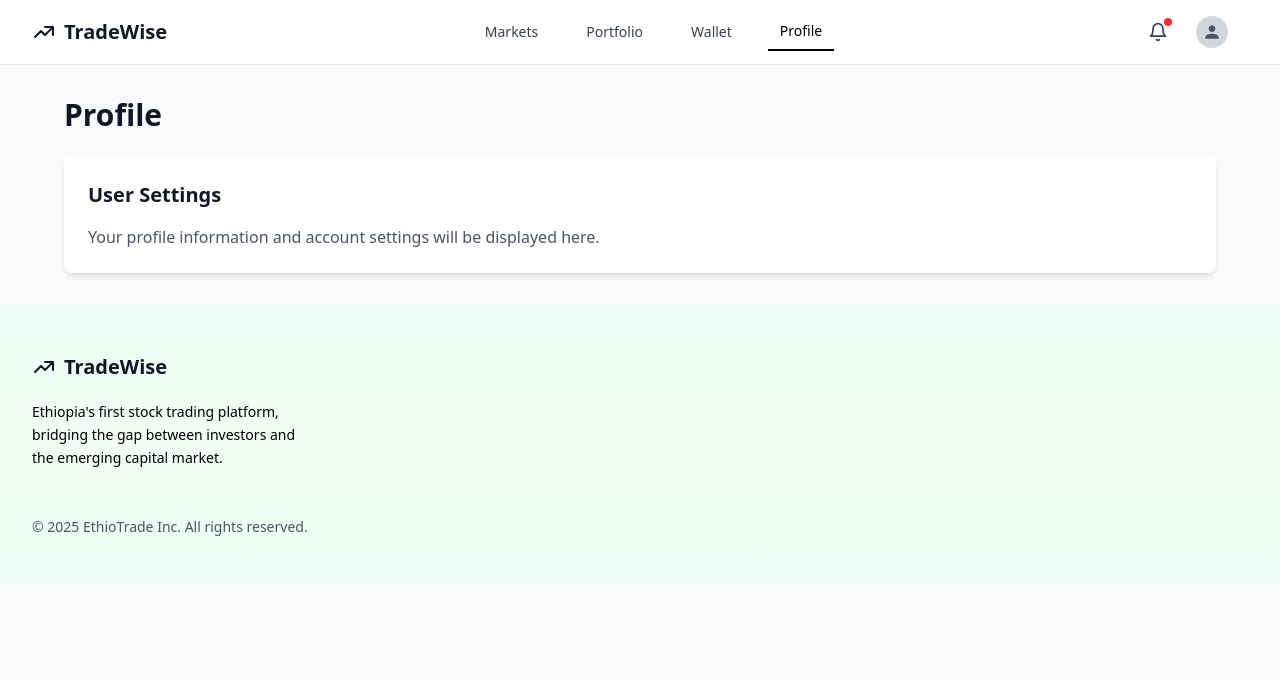
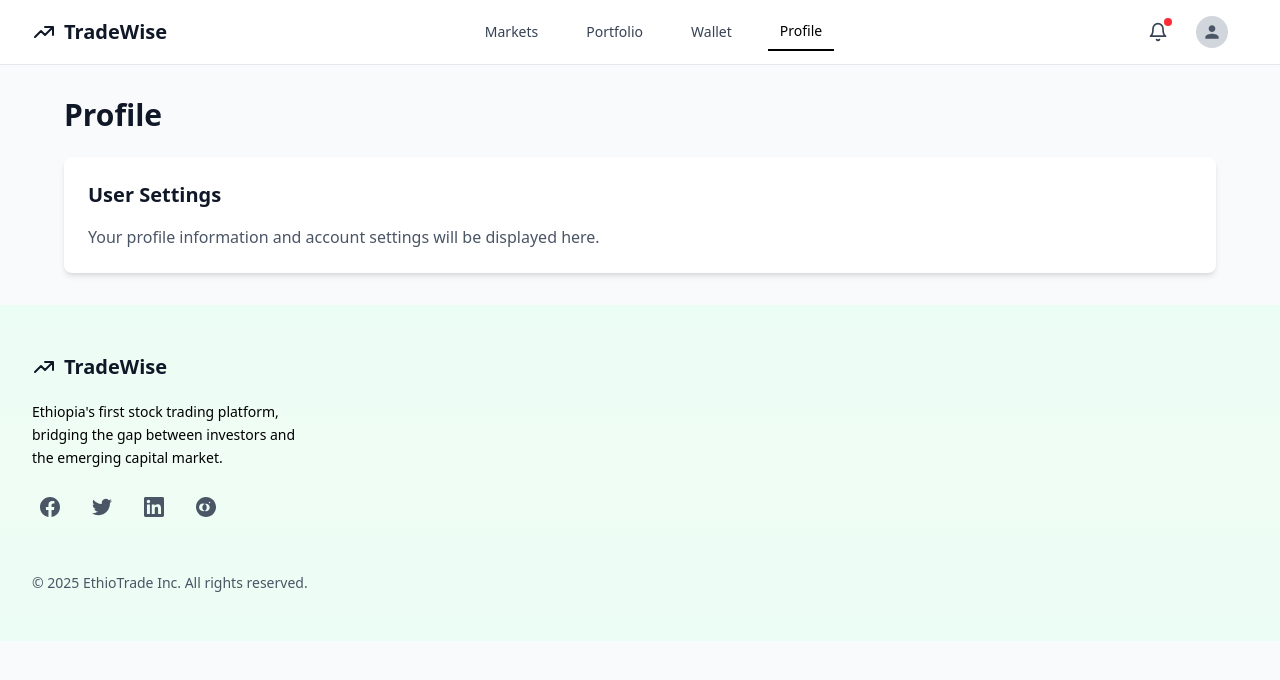
Before and after one commit to Awel7799/Ethio-stock-trading, a React (Vite) app in the folder client/: page /profile in a window 1280 px wide. Shown: the top 680 px of the page. Built offline with nearby package versions, Linux system fonts and the light colour scheme; the HTML template or start-up script is replaced by a standard one.

Commit message:
add social media icons and integration

```diff
--- a/client/src/components/layout/Footer.jsx
+++ b/client/src/components/layout/Footer.jsx
@@ -1,5 +1,27 @@
 const Footer = () => {
-  const currentYear = new Date().getFullYear()
+  const currentYear = new Date().getFullYear();
+  const socialIcons = {
+    facebook: (
+      <svg className="w-5 h-5" fill="currentColor" viewBox="0 0 24 24">
+        <path d="M24 12.073c0-6.627-5.373-12-12-12s-12 5.373-12 12c0 5.99 4.388 10.954 10.125 11.854v-8.385H7.078v-3.47h3.047V9.43c0-3.007 1.792-4.669 4.533-4.669 1.312 0 2.686.235 2.686.235v2.953H15.83c-1.491 0-1.956.925-1.956 1.874v2.25h3.328l-.532 3.47h-2.796v8.385C19.612 23.027 24 18.062 24 12.073z" />
+      </svg>
+    ),
+    twitter: (
+      <svg className="w-5 h-5" fill="currentColor" viewBox="0 0 24 24">
+        <path d="M23.953 4.57a10 10 0 01-2.825.775 4.958 4.958 0 002.163-2.723c-.951.555-2.005.959-3.127 1.184a4.92 4.92 0 00-8.384 4.482C7.69 8.095 4.067 6.13 1.64 3.162a4.822 4.822 0 00-.666 2.475c0 1.71.87 3.213 2.188 4.096a4.904 4.904 0 01-2.228-.616v.06a4.923 4.923 0 003.946 4.827 4.996 4.996 0 01-2.212.085 4.936 4.936 0 004.604 3.417 9.867 9.867 0 01-6.102 2.105c-.39 0-.779-.023-1.17-.067a13.995 13.995 0 007.557 2.209c9.053 0 13.998-7.496 13.998-13.985 0-.21 0-.42-.015-.63A9.935 9.935 0 0024 4.59z" />
+      </svg>
+    ),
+    linkedin: (
+      <svg className="w-5 h-5" fill="currentColor" viewBox="0 0 24 24">
+        <path d="M20.447 20.452h-3.554v-5.569c0-1.328-.027-3.037-1.852-3.037-1.853 0-2.136 1.445-2.136 2.939v5.667H9.351V9h3.414v1.561h.046c.477-.9 1.637-1.85 3.37-1.85 3.601 0 4.267 2.37 4.267 5.455v6.286zM5.337 7.433c-1.144 0-2.063-.926-2.063-2.065 0-1.138.92-2.063 2.063-2.063 1.14 0 2.064.925 2.064 2.063 0 1.139-.925 2.065-2.064 2.065zm1.782 13.019H3.555V9h3.564v11.452zM22.225 0H1.771C.792 0 0 .774 0 1.729v20.542C0 23.227.792 24 1.771 24h20.451C23.2 24 24 23.227 24 22.271V1.729C24 .774 23.2 0 22.222 0h.003z" />
+      </svg>
+    ),
+    instagram: (
+      <svg className="w-5 h-5" fill="currentColor" viewBox="0 0 24 24">
+        <path d="M12.017 0C5.396 0 .029 5.367.029 11.987c0 6.62 5.367 11.987 11.988 11.987 6.62 0 11.987-5.367 11.987-11.987C24.014 5.367 18.637.001 12.017.001zM8.449 16.988c-1.297 0-2.448-.49-3.323-1.297C4.198 14.895 3.708 13.744 3.708 12.447c0-1.297.49-2.448 1.297-3.323.875-.807 2.026-1.297 3.323-1.297 1.297 0 2.448.49 3.323 1.297.807.875 1.297 2.026 1.297 3.323 0 1.297-.49 2.448-1.297 3.323-.875.807-2.026 1.297-3.323 1.297zm7.83-9.404c-.49 0-.875-.385-.875-.875 0-.49.385-.875.875-.875.49 0 .875.385.875.875 0 .49-.385.875-.875.875zm-4.262 9.404c-2.448 0-4.427-1.979-4.427-4.427 0-2.448 1.979-4.427 4.427-4.427 2.448 0 4.427 1.979 4.427 4.427 0 2.448-1.979 4.427-4.427 4.427z" />
+      </svg>
+    ),
+  };
 
   return (
     <footer className="bg-gradient-to-b from-emerald-50 via-green-50 to-emerald-50 text-black">
@@ -10,7 +32,12 @@ const Footer = () => {
             {/* Logo */}
             <div className="flex items-center flex-shrink-0">
               <a href="/" className="flex items-center space-x-2">
-                <svg className="h-6 w-6 text-gray-900" fill="none" stroke="currentColor" viewBox="0 0 24 24">
+                <svg
+                  className="h-6 w-6 text-gray-900"
+                  fill="none"
+                  stroke="currentColor"
+                  viewBox="0 0 24 24"
+                >
                   <path
                     strokeLinecap="round"
                     strokeLinejoin="round"
@@ -18,24 +45,40 @@ const Footer = () => {
                     d="M13 7h8m0 0v8m0-8l-8 8-4-4-6 6"
                   />
                 </svg>
-                <span className="text-xl font-semibold text-gray-900">TradeWise</span>
+                <span className="text-xl font-semibold text-gray-900">
+                  TradeWise
+                </span>
               </a>
             </div>
 
             <p className="text-black text-sm leading-relaxed">
-              Ethiopia's first stock trading platform, bridging the gap between investors and the emerging capital
-              market.
+              Ethiopia's first stock trading platform, bridging the gap between
+              investors and the emerging capital market.
             </p>
+            <div className="flex space-x-4">
+              {Object.entries(socialIcons).map(([platform, icon]) => (
+                <a
+                  key={platform}
+                  href="#"
+                  className="text-gray-600 hover:text-gray-900 transition-colors duration-200 p-2 rounded-lg hover:bg-white/50"
+                  aria-label={`Follow us on ${platform}`}
+                >
+                  {icon}
+                </a>
+              ))}
+            </div>
           </div>
         </div>
 
         {/* Bottom Footer */}
         <div className="flex flex-col md:flex-row justify-between items-center space-y-4 md:space-y-0">
-          <div className="text-gray-600 text-sm">© {currentYear} EthioTrade Inc. All rights reserved.</div>
+          <div className="text-gray-600 text-sm">
+            © {currentYear} EthioTrade Inc. All rights reserved.
+          </div>
         </div>
       </div>
     </footer>
-  )
-}
+  );
+};
 
-export default Footer
+export default Footer;
```
